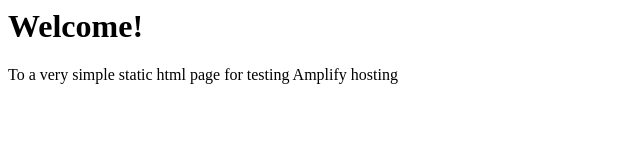
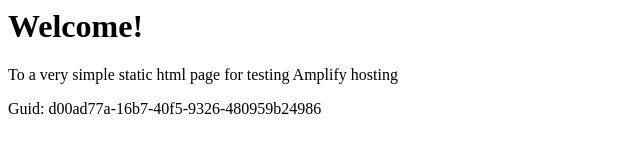
Before and after one commit to aws-aemilia-dub/Github-PR-Commit-Integration-Test-DoNotTouch-v1-preprod-eu-west-1, a website: page src/index.html in a window 1280 px wide. Shown: the whole page, without its empty margins (0-640 px from the left). Drawn offline with Linux system fonts and the light colour scheme.

Commit message:
commit from integ tests

```diff
--- a/src/index.html
+++ b/src/index.html
@@ -1,3 +1,5 @@
+
+
 <html lang="en">
 
 <head>
@@ -10,6 +12,6 @@
 <body>
     <h1>Welcome!</h1>
     <p>To a very simple static html page for testing Amplify hosting</p>
-</body>
+    <p>Guid: d00ad77a-16b7-40f5-9326-480959b24986</p></body>
 
 </html>
```
